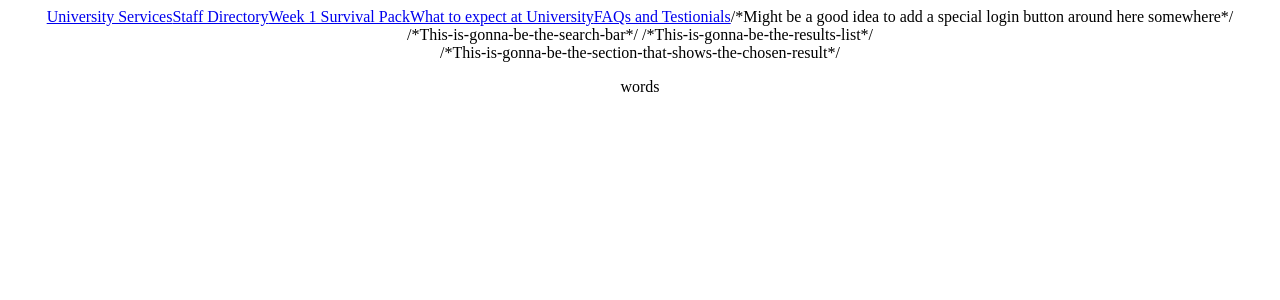
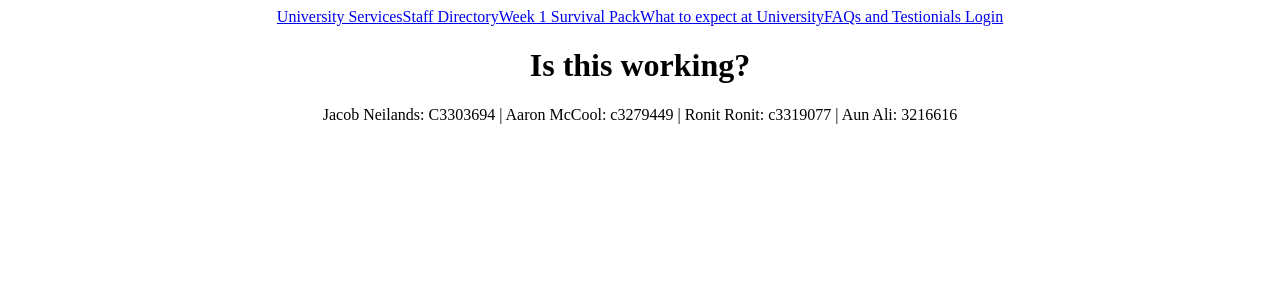
Before and after one commit to Wraith908/uonbegin-app, a React (Create React App) app: page /directory in a window 1280 px wide. Shown: the top 300 px of the page. Built offline with nearby package versions, Linux system fonts and the light colour scheme; no server answers.

Commit message:
This is a Stable version

```diff
--- a/src/components/Body.tsx
+++ b/src/components/Body.tsx
@@ -6,9 +6,13 @@ import WeekOneSurvivalPack from './WeekOneSurvivalPack';
 import UniversityExpectations from './UniversityExpectations';
 import FAQsAndTestimonials from './FAQsAndTestimonials';
 import NoMatch from './NoMatch';
+import axios from 'axios';
 
 class Body extends Component {
   render() {
+    var editorLoggedIn = false;
+
+    axios.get('httpL//localhost:8000/api/user')
     return (
       <div>
         <Router>
@@ -19,7 +23,10 @@ class Body extends Component {
               <Link to = "/week-one-survival-pack" className = "nav-link">Week 1 Survival Pack</Link>
               <Link to = "/university-expectations" className = "nav-link">What to expect at University</Link>
               <Link to = "/faqs-and-testimonials" className = "nav-link">FAQs and Testionials</Link>
-              /*Might be a good idea to add a special login button around here somewhere*/
+              {editorLoggedIn ?
+                <Link to = "/logout" className = "logout-link"> Logout </Link> :
+                <Link to = "/login" className = "login-link"> Login </Link>
+              }
             </nav>
           </header>
           <Switch>
--- a/src/components/FAQsAndTestimonials.tsx
+++ b/src/components/FAQsAndTestimonials.tsx
@@ -1,10 +1,16 @@
 import React, {Component} from 'react';
+import BasicInfoBlock from './subcomponents/BasicInfoBlock';
 
 class FAQsAndTestimonials extends Component {
+  information = "";
   render() {
     return(
       <div>
-        <p>FAQsAndTestimonials</p>
+        <h1>FAQsAndTestimonials</h1>
+        <BasicInfoBlock>
+          Does this work?
+          How about this?
+        </BasicInfoBlock>
       </div>
     );
   }
--- a/src/components/StaffDirectory.tsx
+++ b/src/components/StaffDirectory.tsx
@@ -5,13 +5,14 @@ class StaffDirectory extends Component {
     return(
       <div>
         <div>
-          /*This-is-gonna-be-the-search-bar*/
+          {/*This-is-gonna-be-the-search-bar*/
 
-          /*This-is-gonna-be-the-results-list*/
+          /*This-is-gonna-be-the-results-list*/}
+          <h1>Is this working?</h1>
 
         </div>
         <div>
-          /*This-is-gonna-be-the-section-that-shows-the-chosen-result*/
+          {/*This-is-gonna-be-the-section-that-shows-the-chosen-result*/}
 
         </div>
       </div>
--- a/src/components/subcomponents/BasicInfoBlock.tsx
+++ b/src/components/subcomponents/BasicInfoBlock.tsx
@@ -4,8 +4,7 @@ class BasicInfoBlock extends Component {
   render() {
     return (
       <div>
-        <h1>{this.props.title: String}</h1>
-        <p>{this.props.content}</p>
+        {this.props.children}
       </div>
     );
   }
--- a/src/components/subcomponents/StaffSearchResult.tsx
+++ b/src/components/subcomponents/StaffSearchResult.tsx
@@ -5,7 +5,7 @@ class StaffSearchResults extends Component {
   render() {
     return(
       <div>
-        <h1>{this.props.profName}</h1>
+        <h1>Bastard Face</h1>
 
       </div>
     );
--- a/src/pages/LandingPage.tsx
+++ b/src/pages/LandingPage.tsx
@@ -6,8 +6,8 @@ class LandingPage extends Component {
     return(
       <div>
         <Body />
-        <footer>
-          <p>words</p>
+        <footer id = "footer">
+            <p>Jacob Neilands: C3303694 | Aaron McCool: c3279449 | Ronit Ronit: c3319077 | Aun Ali: 3216616</p>
         </footer>
       </div>
     );
--- a/src/pages/LoginPage.tsx
+++ b/src/pages/LoginPage.tsx
@@ -1,4 +1,5 @@
-import React, {Component} from 'react';
+import React, {Component, SyntheticEvent} from 'react';
+import axios from 'axios';
 
 class LoginPage extends Component {
   email = "";
```
